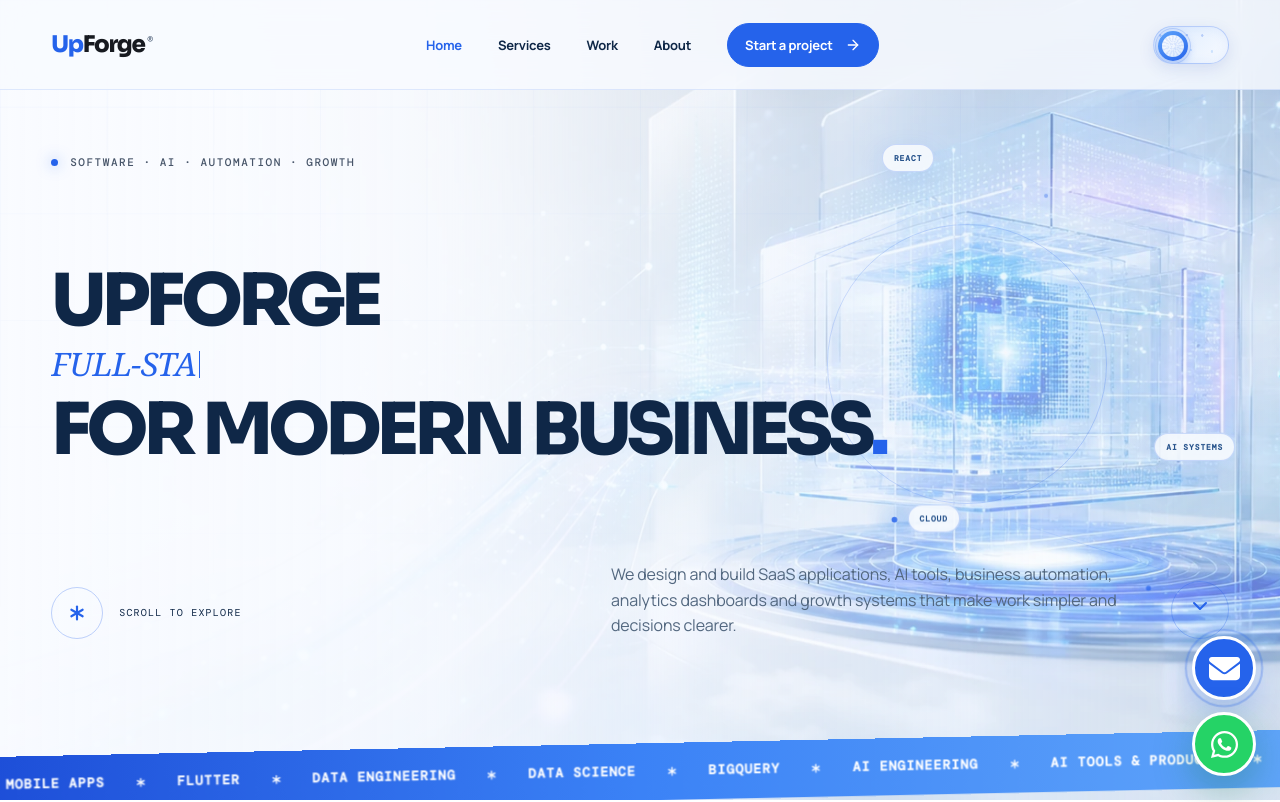
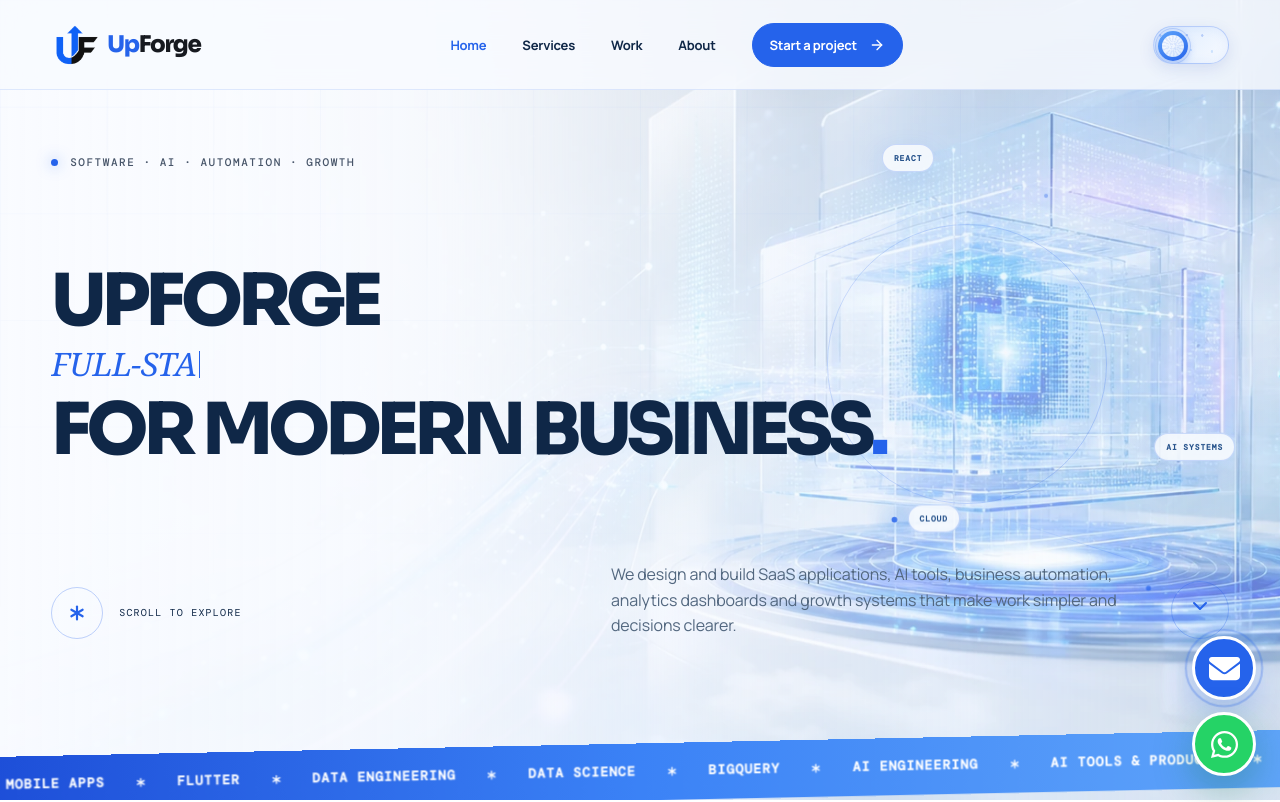
Before and after one commit to prodeveloperpy-hash/agancey, a React (Vite) app: page / in a window 1280 px wide. Shown: the top 802 px of the page. Built offline with nearby package versions, Linux system fonts and the light colour scheme; a web font is replaced by a local one.

Commit message:
logo added

```diff
--- a/index.html
+++ b/index.html
@@ -6,8 +6,8 @@
     <meta name="theme-color" content="#f8fbff" />
     <meta name="description" content="UpForge is a full-service technology agency and software house delivering web, mobile, AI, data, automation and digital growth solutions." />
     <title>UpForge &mdash; Technology Agency &amp; Software House</title>
-    <link rel="icon" type="image/svg+xml" href="/favicon.svg" />
-    <link rel="shortcut icon" href="/favicon.svg" />
+    <link rel="icon" type="image/png" href="/upforge-logo.png" />
+    <link rel="shortcut icon" type="image/png" href="/upforge-logo.png" />
   </head>
   <body>
     <div id="root"></div>
--- a/src/Home.tsx
+++ b/src/Home.tsx
@@ -136,7 +136,8 @@
       <CursorGlow />
       <nav>
         <button className="brand" onClick={() => scrollTo('home')} aria-label="UpForge home">
-          <b>Up</b><span>Forge</span><i>®</i>
+          <img src="/upforge-logo.png" alt="" />
+          <span className="brand-name"><b>Up</b>Forge</span>
         </button>
         <div className={`nav-links ${menuOpen ? 'open' : ''}`}>
           <button className="active" onClick={() => scrollTo('home')} aria-current="page">Home</button>
@@ -335,7 +336,7 @@
         <h2>LET'S BUILD<br /><em>WHAT'S NEXT.</em></h2>
         <a href="mailto:info@upforge.us">info@upforge.us <ArrowRight /></a>
         <div className="footer-row">
-          <div className="brand footer-brand"><b>Up</b><span>Forge</span><i>®</i></div>
+          <div className="brand footer-brand"><img src="/upforge-logo.png" alt="" /><span className="brand-name"><b>Up</b>Forge</span></div>
           <p>ENGINEERING DIGITAL MOMENTUM<br />FROM IDEA TO IMPACT.</p>
           <div className="footer-links">
             <Link to="/services">SERVICES</Link><Link to="/about">ABOUT</Link><Link to="/contact">CONTACT</Link>
--- a/src/pages.tsx
+++ b/src/pages.tsx
@@ -50,7 +50,7 @@
   return (
     <main className="inner-page">
       <header className="inner-nav">
-        <Link className="brand" to="/"><b>Up</b><span>Forge</span><i>®</i></Link>
+        <Link className="brand" to="/" aria-label="UpForge home"><img src="/upforge-logo.png" alt="" /><span className="brand-name"><b>Up</b>Forge</span></Link>
         <div className={`inner-links${menuOpen ? ' open' : ''}`}>
           <NavLink onClick={() => setMenuOpen(false)} to="/">Home</NavLink>
           <NavLink onClick={() => setMenuOpen(false)} to="/services">Services</NavLink>
--- a/src/styles.css
+++ b/src/styles.css
@@ -8,7 +8,10 @@
 button { color:inherit; }
 .cursor-glow { position:fixed; z-index:0; width:440px; height:440px; border-radius:50%; pointer-events:none; background:radial-gradient(circle,rgba(199,255,53,.07),transparent 65%); transition:transform .12s ease-out; }
 nav { position:absolute; top:0; z-index:20; width:100%; height:90px; padding:0 4vw; display:flex; align-items:center; justify-content:space-between; border-bottom:1px solid var(--line); }
-.brand { border:0; padding:0; background:none; font-weight:900; font-size:23px; line-height:1; letter-spacing:-1.5px; cursor:pointer; }
+.brand { border:0; padding:0; background:none; display:inline-flex; align-items:center; gap:8px; font-weight:900; font-size:23px; line-height:1; letter-spacing:-1.5px; cursor:pointer; }
+.brand img { display:block; width:48px; height:48px; object-fit:contain; }
+.brand-name { display:inline-block; }
+.footer-brand img { width:58px; height:58px; }
 .brand b { color:#123f86; font-weight:900; }
 .brand span { color:#252b33; }
 .brand i { font:9px DM Mono; vertical-align:top; margin-left:3px; }
```
Also changed, not shown: public/upforge-logo.png (added), 6 other files (tests, documents, lock files or other folders).
